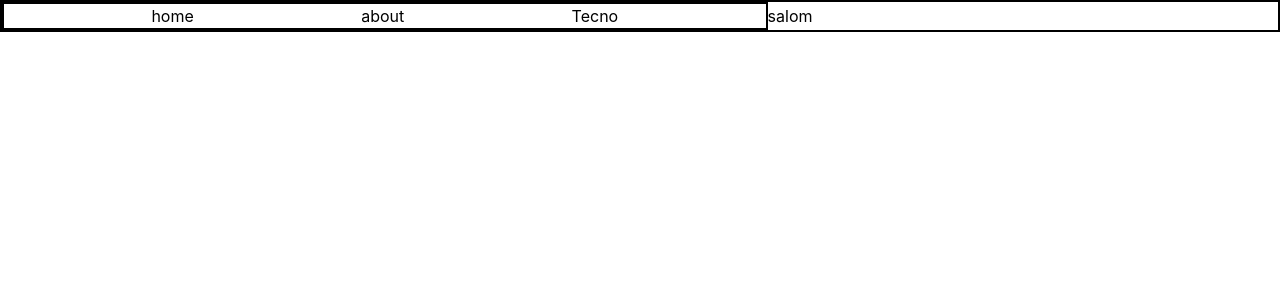
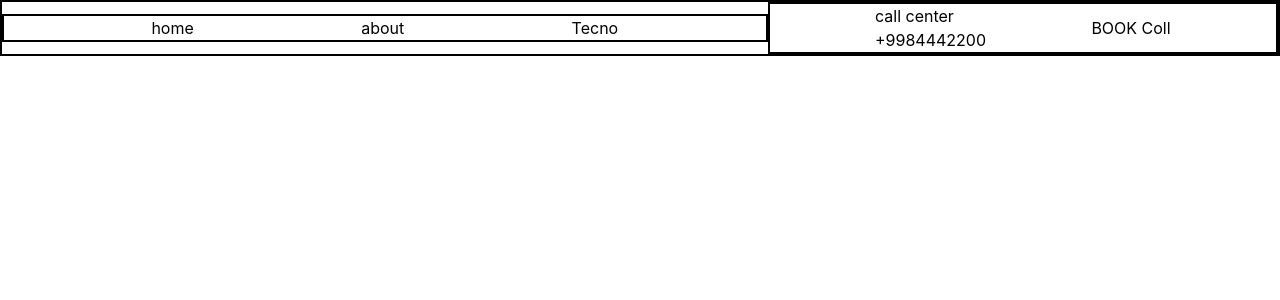
Before and after one commit to mahmudjonuktamov77-cmd/sayt, a React (Vite) app: page / in a window 1280 px wide. Shown: the top 300 px of the page. Built offline with nearby package versions, Linux system fonts and the light colour scheme.

Commit message:
Update App.jsx

```diff
--- a/src/App.jsx
+++ b/src/App.jsx
@@ -8,10 +8,8 @@ import About from './companents/About'
 const App = () => {
   return (
     <BrowserRouter>
-   <div className='h-auto border-2 flex gap-[20px]+
+   <div className='h-auto border-2 flex gap-[20px]justify-around items-center'>
 
-   мjustify-around items-center'>
-             <img src="" alt="" />
 
              <ul className='flex justify-evenly  gap-[20px] w-[60%] border-2'>
               <li><Link to="./">home</Link></li>
@@ -20,7 +18,17 @@ const App = () => {
 
              </ul>
 
-   <h1>salom</h1>
+           <div className='w-[40%] border-2  flex justify-evenly'>
+            <span className=''>
+              <p>call center <br />
+              +9984442200</p>
+            </span>
+              <button>BOOK Coll</button>
+
+
+
+           </div>
+
 
             <button className=''></button>
 
```
